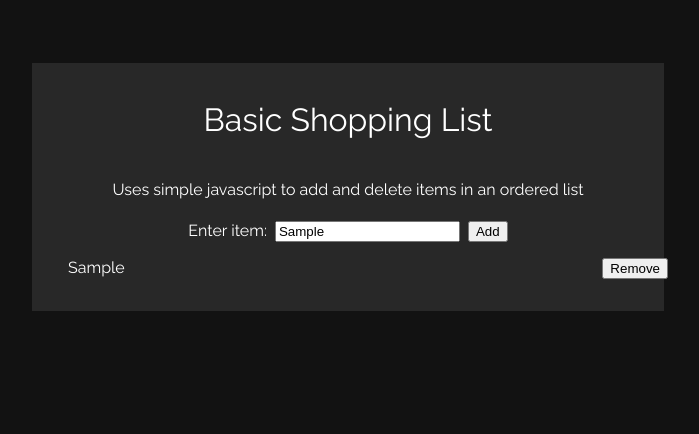
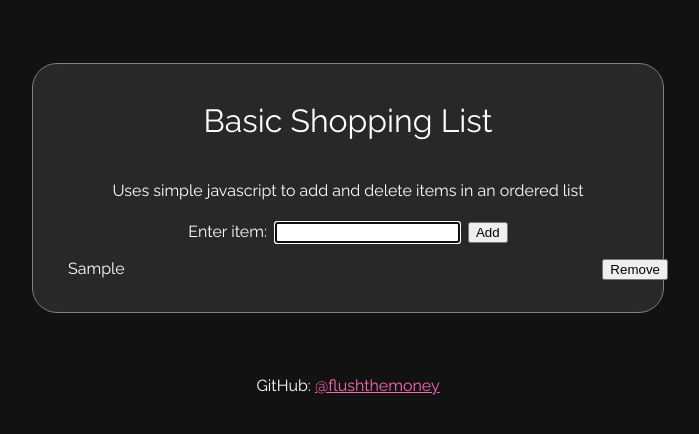
Before and after one commit to flushthemoney/TOP-Learning, a plain HTML site: page index.html in a window 1280 px wide. Both pictures are taken after typing "Sample" into the empty fields and a click on the button "Add". Shown: the whole page, without its empty margins (292-991 px from the left). Drawn offline with Linux system fonts and the light colour scheme.

Commit message:
Basic Shopping List [Completed]
Signed-off-by: flushthemoney <skaviraj562@gmail.com>

```diff
--- a/index.html
+++ b/index.html
@@ -24,9 +24,13 @@
         <input id="input-box" type="text" name="input-box" />
         <button id="addbtn">Add</button>
       </div>
-      <div id="shoppingListContainer">
+      <div>
         <ol id="shoppingList"></ol>
       </div>
     </div>
+    <span
+      >GitHub:
+      <a href="https://github.com/flushthemoney">@flushthemoney</a></span
+    >
   </body>
 </html>
--- a/script.js
+++ b/script.js
@@ -1,15 +1,32 @@
 const list = document.querySelector("#shoppingList");
+const inputBox = document.querySelector("#input-box");
 const addButton = document.querySelector("#addbtn");
 let removeButtons = document.querySelectorAll("#shoppingList button");
 
-addButton.addEventListener("click", () => {
-  addItem(document.querySelector("#input-box").value);
+function addButtonFunction() {
+  addItem(inputBox.value);
   removeButtons = document.querySelectorAll("#shoppingList button");
+  removeButtonListener();
+  inputBox.value = "";
+  inputBox.focus();
+}
+
+addButton.addEventListener("click", addButtonFunction);
+inputBox.addEventListener("keydown", function (event) {
+  if (event.key === "Enter") {
+    addButtonFunction();
+  }
 });
 
-removeButtons.forEach((removeButton) => {
-  removeButton.addEventListener("click", alert("deleted"));
-});
+function removeItem() {
+  this.parentNode.remove();
+}
+
+function removeButtonListener() {
+  for (let button of removeButtons) {
+    button.addEventListener("click", removeItem);
+  }
+}
 
 function addItem(text) {
   const newListItem = document.createElement("div");
--- a/style.css
+++ b/style.css
@@ -13,10 +13,12 @@ h4 {
 .main {
   display: flex;
   flex-wrap: wrap;
+  border-radius: 25px;
   margin: 5% 25%;
   padding: 1rem;
   background-color: #282828;
   justify-content: center;
+  border: grey solid 1px;
 }
 
 .subtext {
@@ -46,3 +48,7 @@ h4 {
   flex-basis: 100%;
   gap: 5px;
 }
+
+a {
+  color: hotpink;
+}
```
